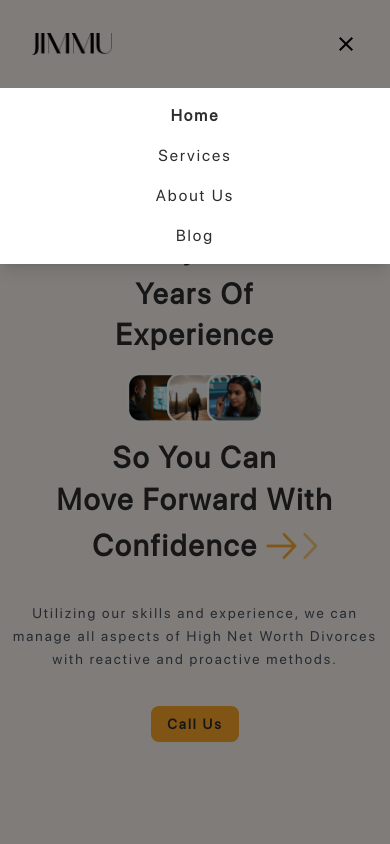
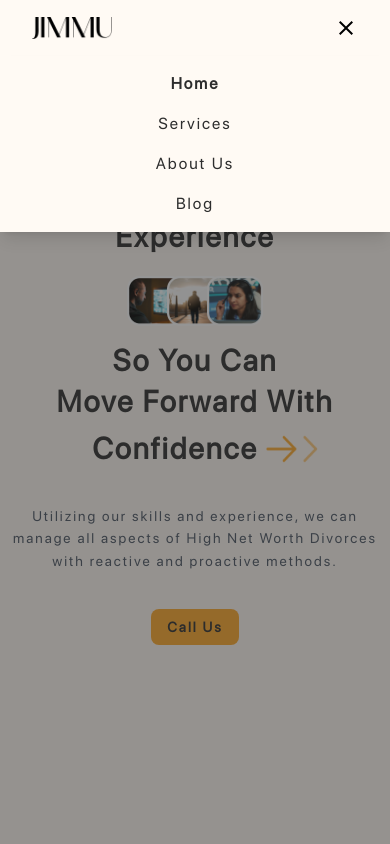
Before and after one commit to rumeshsmrr/Jimmu_V2, a React (Vite) app: page / in a window 390 px wide. Both pictures are taken after a click on the button 346 px from the left and 44 px from the top of the page. Shown: the top 844 px of the page. Built offline with nearby package versions, Linux system fonts and the light colour scheme.

Commit message:
adjustments for hamburger menu

```diff
--- a/src/Pages/Home.jsx
+++ b/src/Pages/Home.jsx
@@ -11,15 +11,18 @@ export default function Home() {
 
   return (
     <div className={`relative ${overlayVisible ? "overflow-hidden" : ""}`}>
-      {/* Dark Overlay */}
-      {overlayVisible && (
-        <div className="fixed inset-0 bg-black bg-opacity-50 z-40"></div>
-      )}
 
       {/* Header */}
       <Header setOverlayVisible={setOverlayVisible} />
 
-      {/* Main Sections */}
+      {/* Dark Overlay */}
+      {overlayVisible && (
+        <div
+          className="fixed inset-0 bg-secondary bg-opacity-50 z-40 pointer-events-none"
+        ></div>
+      )}
+
+
       <main>
         <section id="home">
           <HeroSection />
@@ -38,7 +41,7 @@ export default function Home() {
         </section>
       </main>
 
-      {/* Footer */}
+
       <footer>
         <ConnectWithUs />
         <Footer />
--- a/src/components/Header.jsx
+++ b/src/components/Header.jsx
@@ -71,11 +71,11 @@ const Header = ({ setOverlayVisible }) => {
 
   return (
     <header
-      className={`fixed top-0 w-screen z-50 transition-transform duration-300 bg-transparent ${
+      className={`fixed top-0 w-screen z-50 transition-transform duration-300  bg-primary md:bg-transparent ${
         showHeader ? "translate-y-0" : "-translate-y-full"
       }`}
     >
-      <div className="flex items-center justify-between px-8 py-8">
+      <div className="flex items-center justify-between px-8 py-4 md:py-8">
         {/* Logo Section */}
         <div className="flex items-center w-[80px] md:w-[100px] md:ml-10 ">
           <img src={logo} alt="Logo" className="w-full h-auto" />
@@ -117,7 +117,7 @@ const Header = ({ setOverlayVisible }) => {
       {isMobileMenuOpen && (
         <nav
           ref={mobileMenuRef}
-          className="md:hidden flex flex-col items-center space-y-4 px-6 py-4 bg-white shadow-lg z-50"
+          className="md:hidden flex flex-col items-center space-y-4 px-6 py-4 bg-primary shadow-lg z-50"
         >
           {links.map((link) => (
             <a
--- a/src/components/HeroSection.jsx
+++ b/src/components/HeroSection.jsx
@@ -45,7 +45,7 @@ const HeroSection = () => {
   return (
     <section
       ref={sectionRef}
-      className="bg-primary w-full min-h-screen text-center flex items-center justify-center  relative z-10"
+      className="bg-primary w-full min-h-screen text-center flex  relative "
     >
       <div className=" max-w-4xl mx-auto pt-20 md:pt-36">
         {/* Welcome Text */}
```
